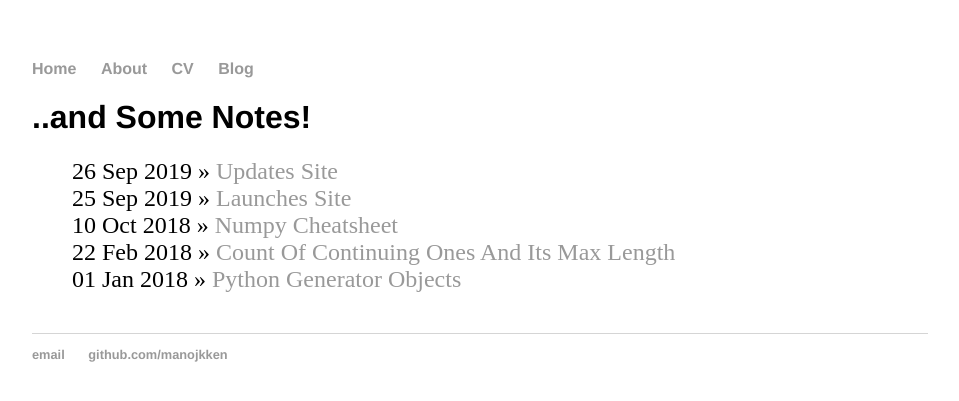
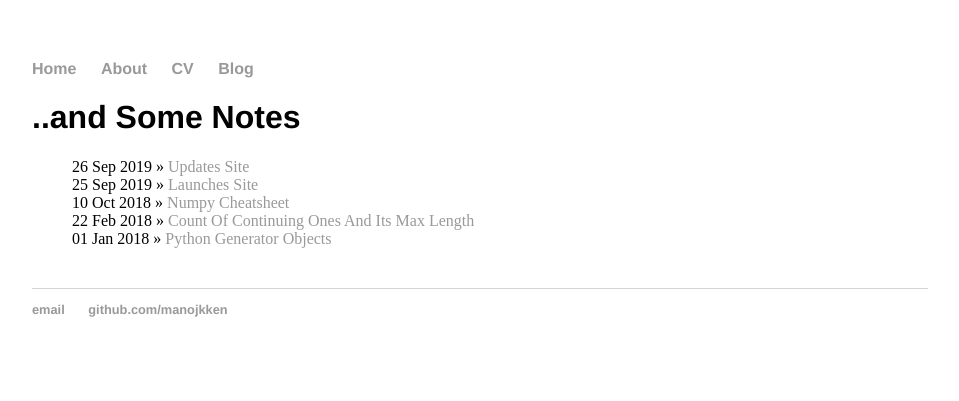
Before and after one commit to mkken/mkken.github.io, a Jekyll site: the page built from blog/index.html, in a window 1280 px wide. Shown: the top 401 px of the page, without its empty margins (160-1119 px from the left). Built offline with Jekyll 4.4.1, drawn with Linux system fonts in a browser that asks for light colours.

Commit message:
new posts

```diff
--- a/blog/index.html
+++ b/blog/index.html
@@ -1,9 +1,9 @@
 ---
 layout: default
-title: ..and Some Notes!
+title: ..and Some Notes
 ---
 	<h1>{{ page.title }}</h1>
-	<link rel="stylesheet" type="text/css" href="/css/main.css">
+
 	<ul class="posts">
 
 	  {% for post in site.posts %}
--- a/css/main.css
+++ b/css/main.css
@@ -35,7 +35,7 @@ footer {
 
 ul.posts {
     margin: 20px auto 40px;
-    font-size: 1.5em;
+    font-size: 1em;
 }
 
 ul.posts li {
```
